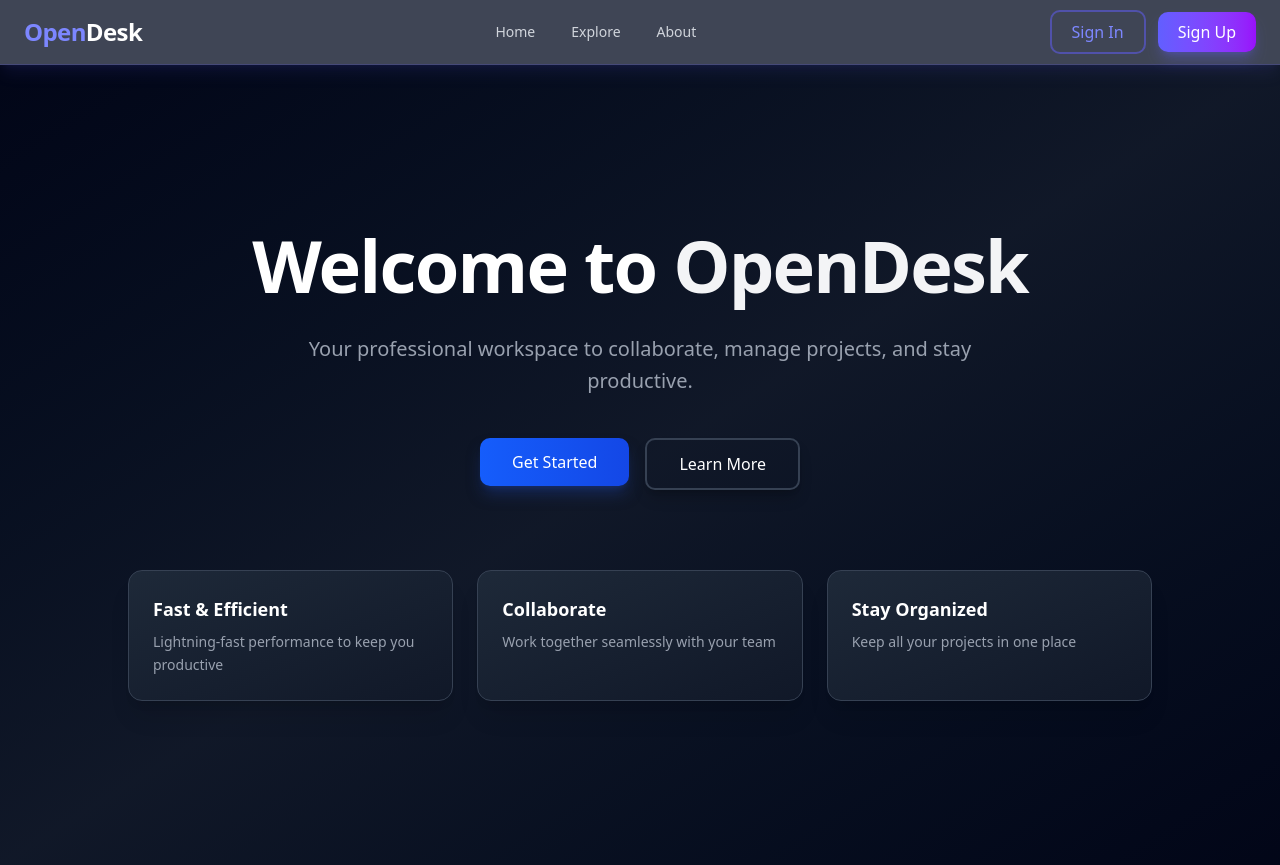
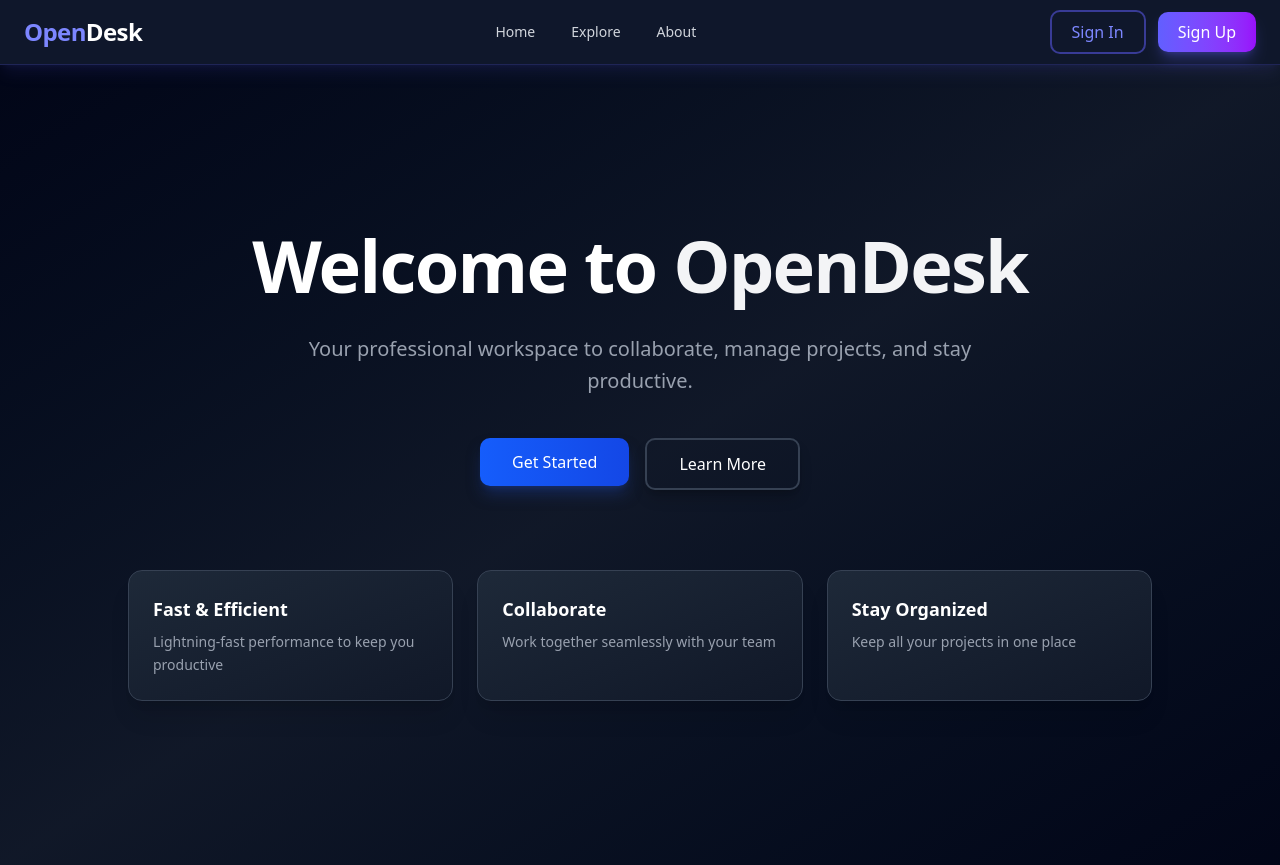
Before and after one commit to CwPranay/OpenDesk, a Next.js app in the folder client/: page / in a window 1280 px wide. Built offline with nearby package versions, Linux system fonts and the light colour scheme; no server answers.

Commit message:
navbar colour bug fixed

```diff
--- a/client/app/components/Navbar.tsx
+++ b/client/app/components/Navbar.tsx
@@ -14,7 +14,7 @@ export default function Navbar() {
 
 
   return (
-    <nav className="sticky top-0 z-50 bg-slate-900/80 backdrop-blur-xl border-b border-indigo-500/20 shadow-lg shadow-indigo-500/10">
+    <nav className="sticky top-0 z-50 bg-slate-900 backdrop-blur-xl border-b border-indigo-500/20 shadow-lg shadow-indigo-500/10">
       <div className="max-w-7xl mx-auto h-16 flex items-center justify-between px-6">
         {/* ---------- Brand ---------- */}
         <Link href="/" className="group relative text-2xl font-bold tracking-tight">
```
